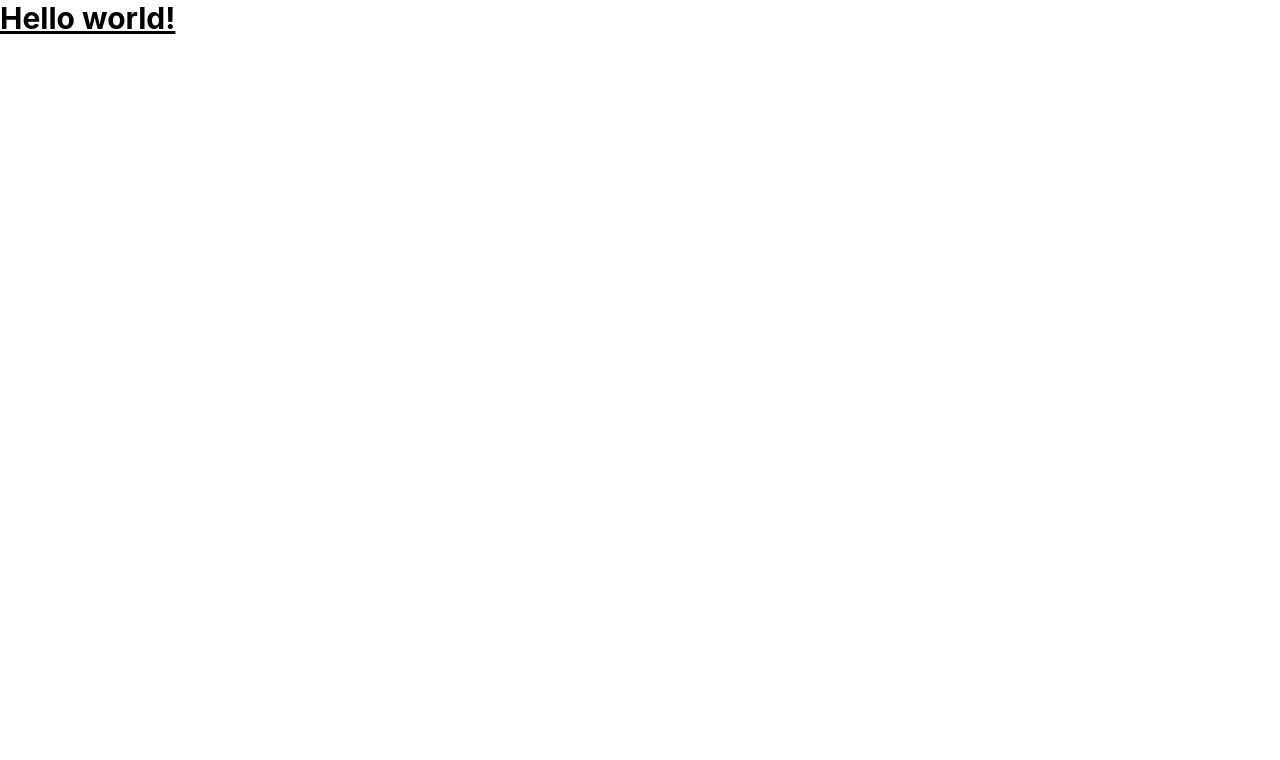
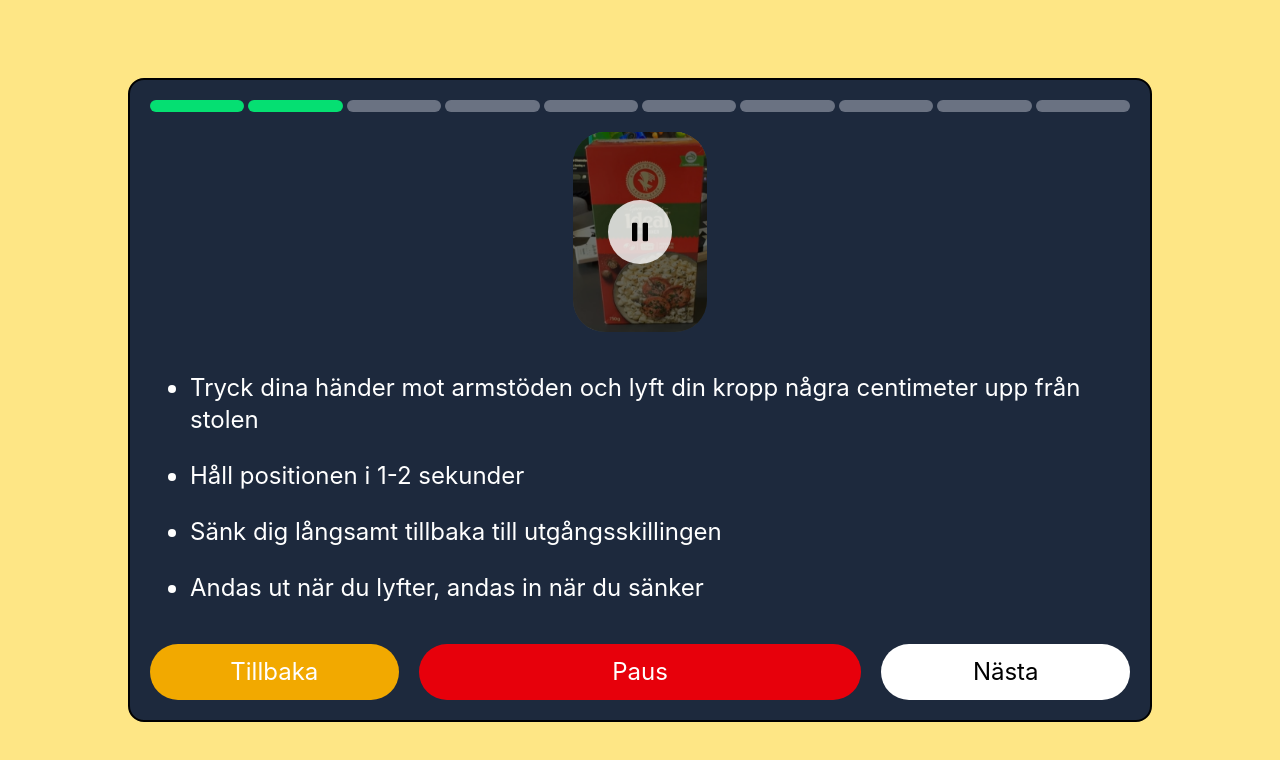
Before and after one commit to SEP400-Group-1/senior-fitness-app, a Vue app: page / in a window 1280 px wide. Shown: the top 760 px of the page. Built offline with nearby package versions, Linux system fonts and the light colour scheme.

Commit message:
Basic page

```diff
--- a/src/App.vue
+++ b/src/App.vue
@@ -1,7 +1,11 @@
-<script setup></script>
+<script setup>
+
+import TrainingView from "@/components/TrainingView.vue";
+
+</script>
 
 <template>
-  <h1 class="text-3xl font-bold underline">Hello world!</h1>
+  <TrainingView />
 </template>
 
 <style scoped></style>
--- /dev/null
+++ b/src/components/TrainingView.vue
@@ -0,0 +1,54 @@
+<script setup>
+
+const numberOfWorkouts = 10;
+const completedWorkouts = 2;
+
+const exerciseToDo = ['Tryck dina händer mot armstöden och lyft din kropp några centimeter upp från stolen','Håll positionen i 1-2 sekunder', 'Sänk dig långsamt tillbaka till utgångsskillingen', 'Andas ut när du lyfter, andas in när du sänker']
+
+</script>
+
+<template>
+  <div class="flex min-h-screen items-center justify-center bg-amber-200">
+    <div class="sm:max-w-[80vw] min-h-[80vh] bg-slate-800 text-white border-2 border-black rounded-2xl p-5">
+      <div class="flex flex-col items-center">
+        <!-- progress bars -->
+        <div class="flex flex-row items-center gap-1 w-full pb-5">
+          <div v-for="n in numberOfWorkouts" :key="n" class="h-3 basis-xs rounded-full" :class="n <= completedWorkouts ? 'bg-green-400' : 'bg-gray-500'" ></div>
+        </div>
+
+        <!-- wrapper: relative so the overlay can be positioned inside it -->
+        <div class="relative max-h-[25vh]">
+          <img class="rounded-4xl max-h-[25vh]" src="@/assets/images/test_video.png" alt="video">
+
+          <div class="absolute inset-0 flex items-center justify-center rounded-4xl bg-black/50 ">
+            <button
+                type="button"
+                aria-label="Pause"
+                class="flex size-16 items-center justify-center rounded-full bg-white/80 hover:bg-white transition"
+            >
+              <svg class="size-8 text-black" viewBox="0 0 24 24" fill="currentColor">
+                <rect x="6" y="5" width="4" height="14" rx="1" />
+                <rect x="14" y="5" width="4" height="14" rx="1" />
+              </svg>
+            </button>
+          </div>
+        </div>
+
+        <!-- Training todos -->
+        <div class="justify-start items-start w-full text-2xl ">
+          <ul class="list-disc space-y-6 p-10">
+            <li v-for="todo in exerciseToDo" :key="todo"> {{todo}}</li>
+          </ul>
+        </div>
+
+        <div class="flex flex-row items-center w-full gap-5">
+          <button class="text-2xl p-3 basis-xs rounded-full bg-[#F2A900]">Tillbaka</button>
+
+          <button class="text-2xl p-3 basis-xl rounded-full bg-red-600">Paus</button>
+
+          <button class="text-2xl p-3 basis-xs rounded-full bg-white text-black">Nästa</button>
+        </div>
+      </div>
+    </div>
+  </div>
+</template>
--- a/src/components/template.vue
+++ b/src/components/template.vue
@@ -1,4 +1,4 @@
-<script stup>
+<script setup>
 
 </script>
 
```
Also changed, not shown: src/assets/images/test_video.png (added).
